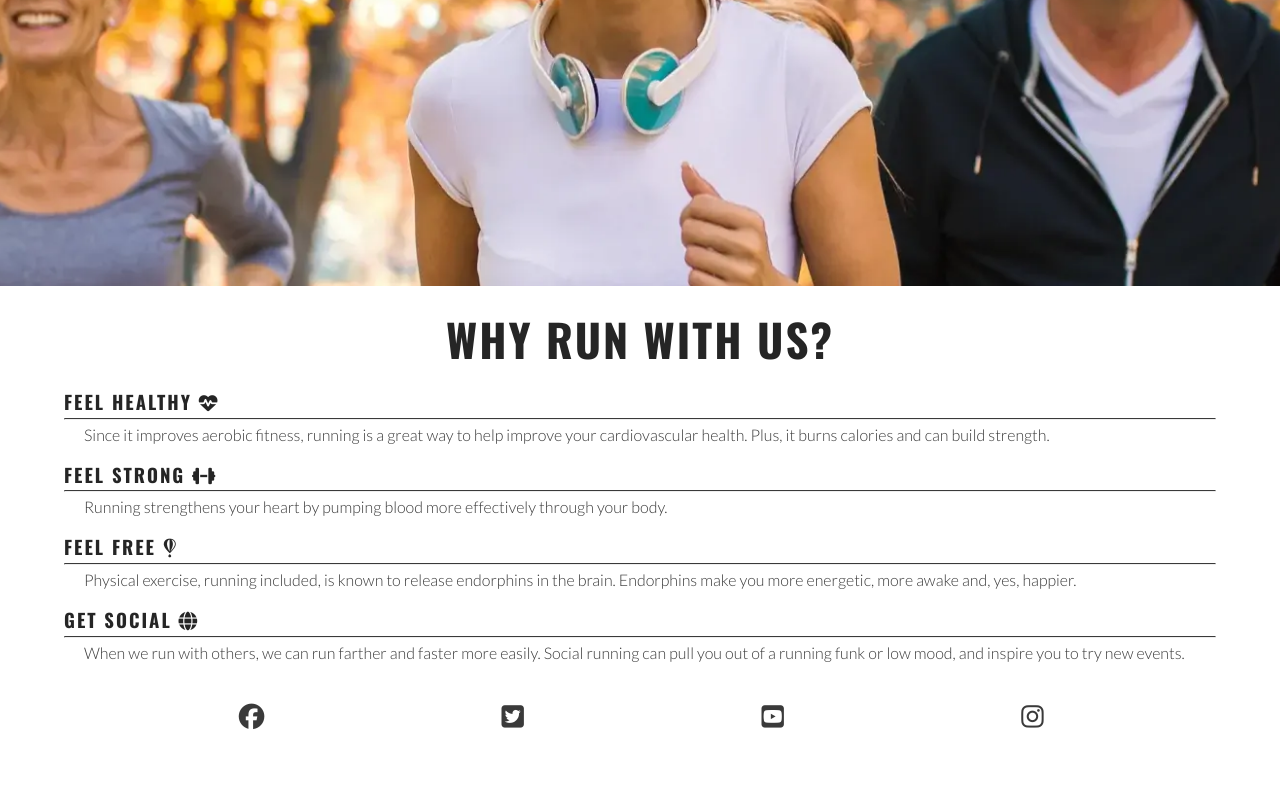
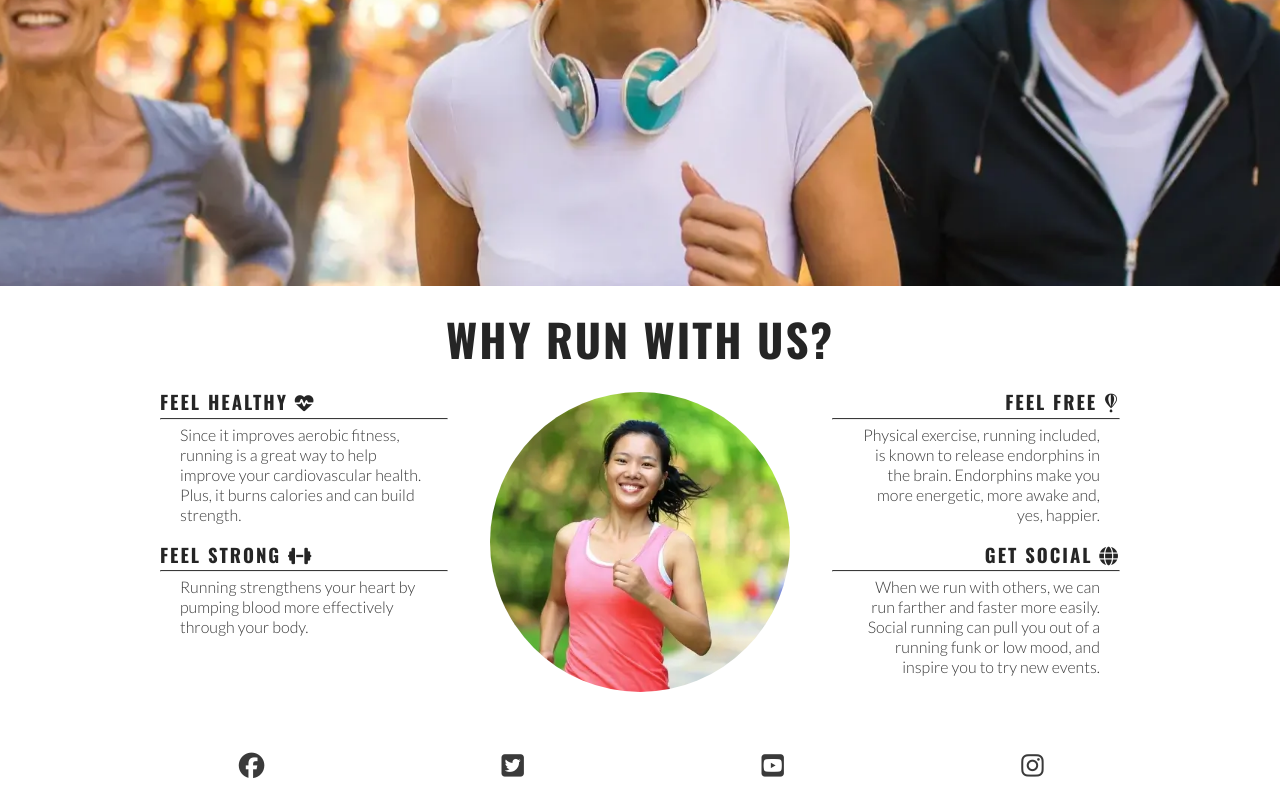
Before and after one commit to dmc-mcc/run-for-your-life, a plain HTML site: page index.html in a window 1280 px wide. Shown: the part 393-1193 px from the top of the page. Before the commit the page ends 1144 px from the top, so only its background shows below. Drawn offline with nearby package versions, Linux system fonts and the light colour scheme.

Commit message:
feat: Making the Reasons section responsive

```diff
--- a/assets/css/style.css
+++ b/assets/css/style.css
@@ -20,7 +20,7 @@ body {
 h1,
 h2,
 h3 {
-    font-family: 'Oswald', sans-serif;
+  font-family: "Oswald", sans-serif;
   text-transform: uppercase;
   letter-spacing: 2px;
   color: #252525;
@@ -44,21 +44,19 @@ header a {
   color: inherit;
 }
 
-
 #menu {
   font-size: 110%;
   letter-spacing: 4px;
   list-style-type: none;
 }
 
-#menu>li {
+#menu > li {
   margin-bottom: 1em;
 }
 
 .active {
   border-bottom: 1px solid #3a3a3a;
 }
-
 
 /* nav bar style separate from the rest of the header content.*/
 nav {
@@ -73,7 +71,7 @@ nav {
 }
 
 /* Nav toggle */
-#nav-toggle:checked~nav {
+#nav-toggle:checked ~ nav {
   display: block;
 }
 
@@ -84,8 +82,6 @@ nav {
 .nav-toggle-label {
   font-size: 2rem;
 }
-
-
 
 main {
   /* Make main element take up any surplus space to push footer down */
@@ -103,7 +99,7 @@ main {
 
 #cover-text {
   /* rgba value sets the opacity to semi-transparent */
-    background-color: rgba(241, 109, 107, .7);
+  background-color: rgba(241, 109, 107, 0.7);
   font-size: 130%;
   position: absolute;
   bottom: 30px;
@@ -113,8 +109,8 @@ main {
   padding-left: 10px;
 }
 
-#cover-text>h2,
-#cover-text>h3 {
+#cover-text > h2,
+#cover-text > h3 {
   color: #ffffff;
 }
 
@@ -130,8 +126,8 @@ main {
   font-size: 280%;
 }
 
-#benefits-physical>div,
-#benefits-mental>div {
+#benefits-physical > div,
+#benefits-mental > div {
   line-height: 20px;
   margin-bottom: 20px;
 }
@@ -145,6 +141,22 @@ main {
   margin: 5px 0;
 }
 
+#circle-cover-bg {
+  background: url("../images/reasons-image.webp") no-repeat top center / cover;
+  height: 90vw;
+  width: 90vw;
+  margin-bottom: 20px;
+  /* Make the square image into a circle */
+  border-radius: 50%;
+  max-width: 300px;
+  max-height: 300px;
+}
+
+#benefits-image {
+  display: flex;
+  align-items: center;
+  justify-content: center;
+}
 
 /* Footer
 footer {
@@ -169,7 +181,6 @@ footer {
 
 /* Media query: tablets and larger (768px and up) */
 @media screen and (min-width: 768px) {
-
   /* Header */
   nav {
     display: block;
@@ -183,7 +194,7 @@ footer {
     display: flex;
   }
 
-    #menu>li {
+  #menu > li {
     padding-left: 1rem;
   }
 
@@ -207,6 +218,24 @@ footer {
     width: 300px;
     right: 50px;
   }
+
+  /* Reasons section */
+  #benefits-physical,
+  #benefits-mental {
+    display: flex;
+    flex-direction: column;
+    width: 100%;
+  }
+
+  #benefits-physical > div,
+  #benefits-mental > div {
+    width: 75%;
+  }
+
+  #benefits-mental > div {
+    text-align: end;
+    align-self: flex-end;
+  }
 }
 
 /* Large devices (992px and up) */
@@ -215,3 +244,31 @@ footer {
     border-bottom: 1px solid #3a3a3a;
   }
 }
+
+@media screen and (min-width: 1200px) {
+  /* Reasons section */
+  #benefits {
+    display: flex;
+    flex-direction: row;
+  }
+
+  #benefits > div {
+    flex: 1;
+  }
+
+  #benefits-image {
+    order: 0;
+  }
+
+  #benefits-mental {
+    order: 1;
+  }
+
+  #benefits-mental > div {
+    align-self: flex-start;
+  }
+
+  #benefits-physical > div {
+    align-self: flex-end;
+  }
+}
--- a/index.html
+++ b/index.html
@@ -1,42 +1,24 @@
 <!DOCTYPE html>
 <html lang="en">
+
 <head>
     <meta charset="UTF-8" />
     <meta http-equiv="X-UA-Compatible" content="IE=edge" />
     <meta name="viewport" content="width=device-width, initial-scale=1.0" />
-    <meta
-      name="description"
-      content="Running. Club for runners in Ireland. Urban running, trail running"
-    />
-    <meta
-      name="keywords"
-      content="running, run, running club, runners, Ireland, Dublin, sport, exercise."
-    />
+    <meta name="description" content="Running. Club for runners in Ireland. Urban running, trail running" />
+    <meta name="keywords" content="running, run, running club, runners, Ireland, Dublin, sport, exercise." />
     <title>Run For Your Life</title>
-    <link
-      rel="apple-touch-icon"
-      sizes="180x180"
-      href="assets/favicon/apple-touch-icon.png"
-    />
-    <link
-      rel="icon"
-      type="image/png"
-      sizes="32x32"
-      href="assets/favicon/favicon-32x32.png"
-    />
-    <link
-      rel="icon"
-      type="image/png"
-      sizes="16x16"
-      href="assets/favicon/favicon-32x32.png"
-    />
+    <link rel="apple-touch-icon" sizes="180x180" href="assets/favicon/apple-touch-icon.png" />
+    <link rel="icon" type="image/png" sizes="32x32" href="assets/favicon/favicon-32x32.png" />
+    <link rel="icon" type="image/png" sizes="16x16" href="assets/favicon/favicon-32x32.png" />
     <link rel="stylesheet" href="assets/css/style.css" />
 </head>
+
 <body>
     <header>
         <a href="index.html">
             <h1 id="logo">Run Forrest, Run!</h1>
-        <input type="checkbox" id="nav-toggle" name="nav-toggle"/>
+            <input type="checkbox" id="nav-toggle" name="nav-toggle" />
             <label for="nav-toggle" class="nav-toggle-label">
                 <i class="fa-solid fa-bars"></i>
                 <label>
@@ -88,6 +70,9 @@
                             you out of a running funk or low mood, and inspire you to try new events.</p>
                     </div>
                 </div>
+                <div id="benefits-image">
+                    <div id="circle-cover-bg"></div>
+                </div>
             </div>
         </section>
 
@@ -118,4 +103,5 @@
     <!-- Font Awesome link -->
     <script src="https://kit.fontawesome.com/3f1fc379c9.js" crossorigin="anonymous"></script>
 </body>
+
 </html>
```
Also changed, not shown: .theia/settings.json, assets/images/reasons-image.webp (added). Lines whose indentation alone changed are shown as unchanged.
